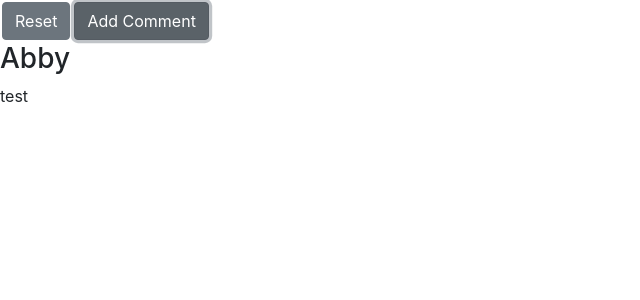
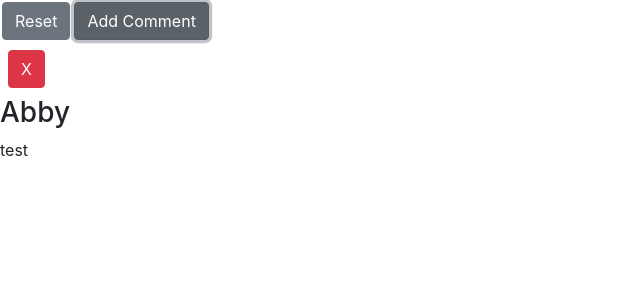
Before and after one commit to leon-li1/React-apps, a React (Create React App) app: page / in a window 1280 px wide. Both pictures are taken after a click on the button "Add Comment". Shown: the top 300 px of the page, without its empty margins (0-640 px from the left). Built offline with nearby package versions, Linux system fonts and the light colour scheme.

Commit message:
Added CommentDeleteBtn

```diff
--- a/src/App.js
+++ b/src/App.js
@@ -1,6 +1,7 @@
 import React, { useState } from "react";
 import "./App.css";
-import Comment from "./comment.js";
+import Comment from "./Comment.js";
+import DeleteCommentBtn from "./DeleteCommentBtn.js";
 
 function App() {
   const [state, setState] = useState(0);
@@ -22,7 +23,10 @@ function App() {
       });
     setUsers(users);
   };
-
+  // const handleDelete = () => {
+  //   setState(state - 1);
+  //   users.filter()
+  // }
   return (
     <div>
       <button className="btn btn-secondary btn-sml" onClick={reset}>
@@ -32,7 +36,10 @@ function App() {
         Add Comment
       </button>
       {users.map((user) => (
-        <Comment name={user.name} message={user.message} />
+        <div>
+          <DeleteCommentBtn />
+          <Comment key={state} name={user.name} message={user.message} />
+        </div>
       ))}
     </div>
   );
--- /dev/null
+++ b/src/DeleteCommentBtn.js
@@ -0,0 +1,6 @@
+import React from "react";
+
+function DeleteCommentBtn() {
+  return <button className="btn btn-secondary btn-danger m-2">X</button>;
+}
+export default DeleteCommentBtn;
--- a/src/comment.js
+++ b/src/comment.js
@@ -1,6 +1,7 @@
 import React from "react";
 
 function Comment({ name, message }) {
+  // console.log(this.key);
   return (
     <div>
       <h3>{name}</h3>
```
